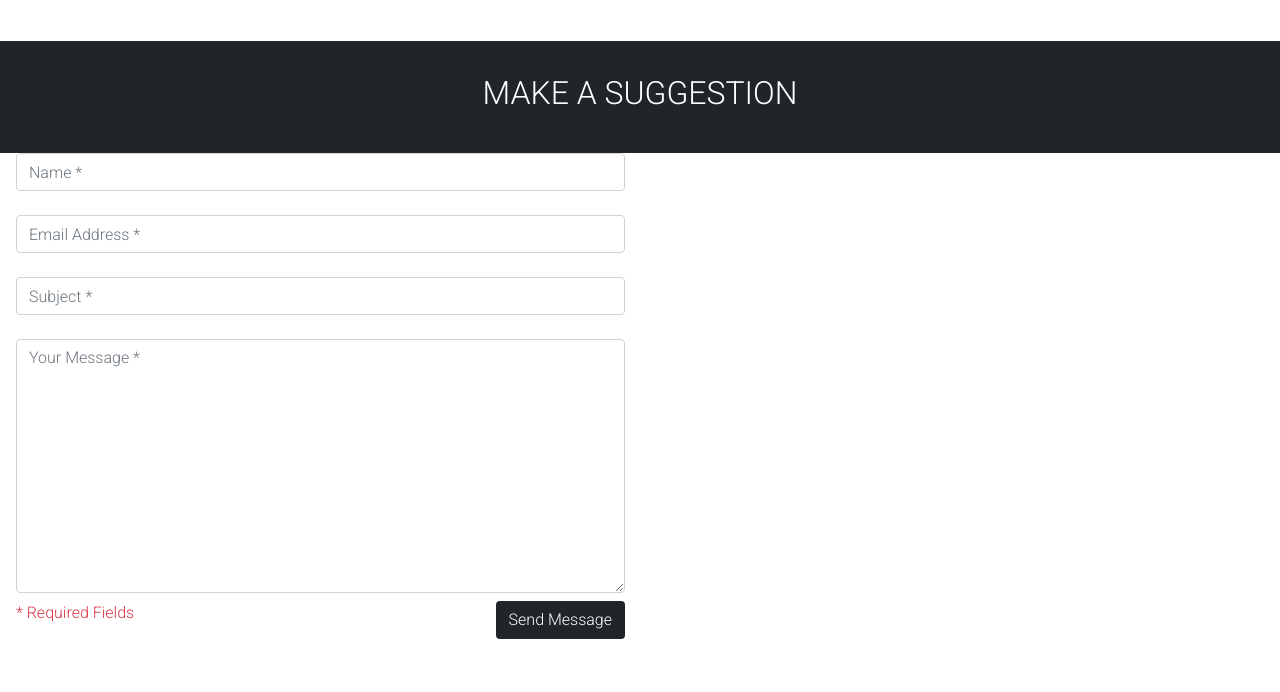
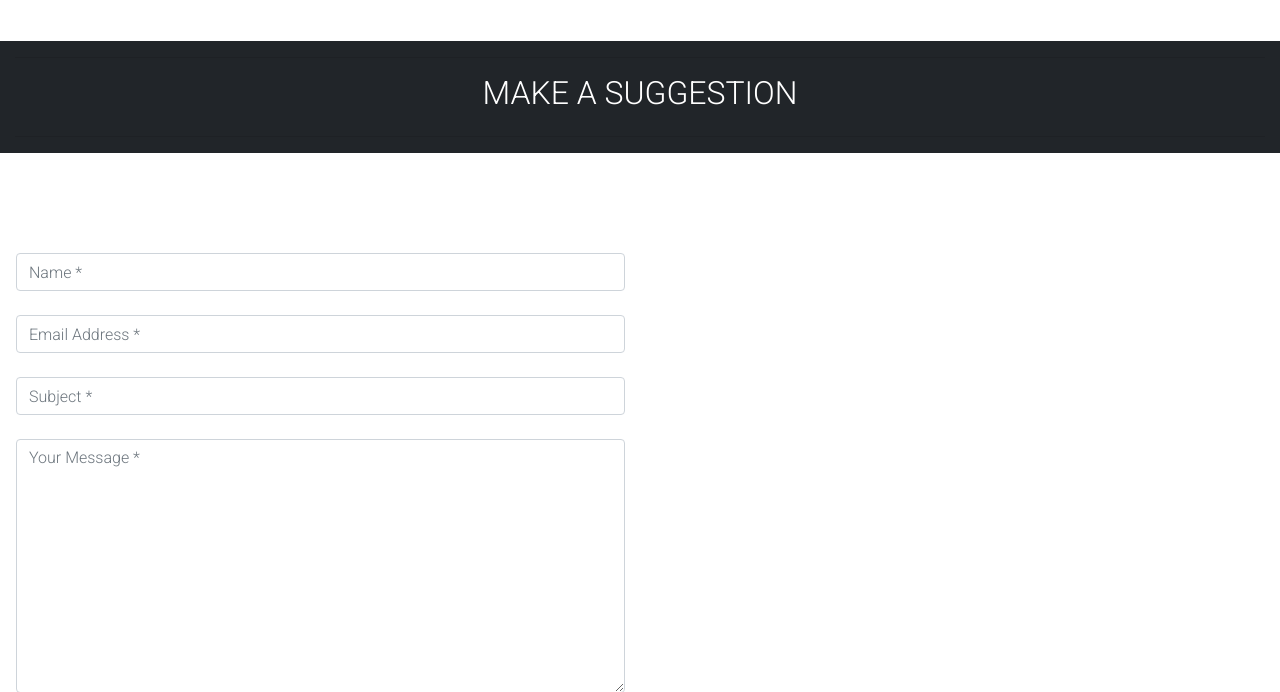
Before and after one commit to FranciscoBarreira/MovieNight, a Django app: page /suggestion/ in a window 1280 px wide. Shown: the part 209-901 px from the top of the page. Run offline with Django 3.2, Linux system fonts and the light colour scheme; parts of the project's set-up code (start-up, migrations or seed data) failed here and were passed over; some libraries are stand-ins or nearby versions.

Commit message:
added margins to suggestion

```diff
--- a/static/css/base.css
+++ b/static/css/base.css
@@ -66,7 +66,7 @@ body {
 }
 
 
-.checkout-margin-bottom{
+.checkout-margin-bottom, .suggestion-margin-bottom{
     margin-bottom: 100px;
 }
 
--- a/suggestion/templates/suggestion/suggestion.html
+++ b/suggestion/templates/suggestion/suggestion.html
@@ -9,7 +9,7 @@
 {% block content %}
 <div class="container suggestion-margin">
     <div class="row mt-4">
-        <div class="col-12 text-center btn-shopping">
+        <div class="col-12 text-center btn-shopping suggestion-margin-bottom">
             <hr>
             <h2 class="logo-font mb-4 checkout-margin-bottom">Make a Suggestion</h2>
             <hr>
```
